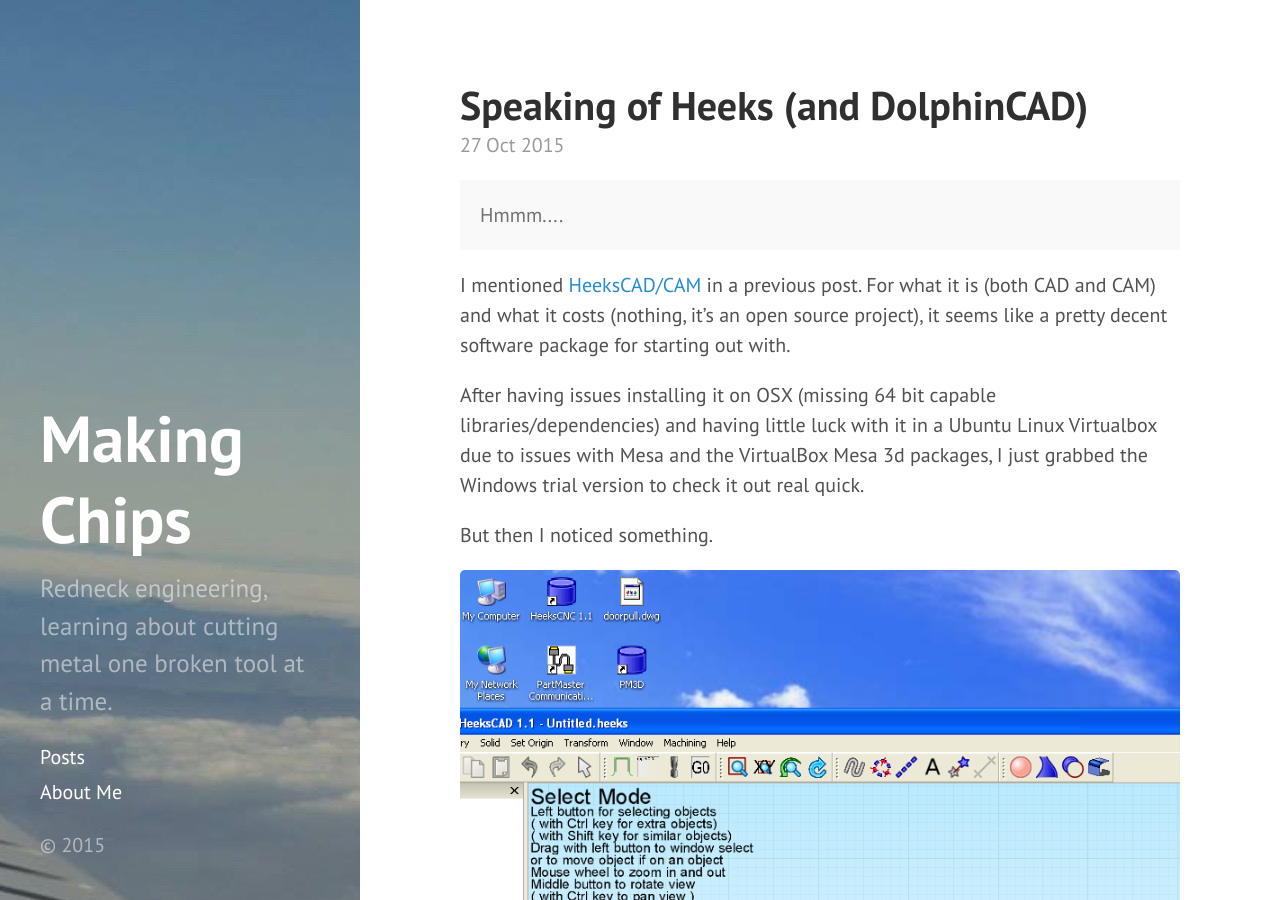
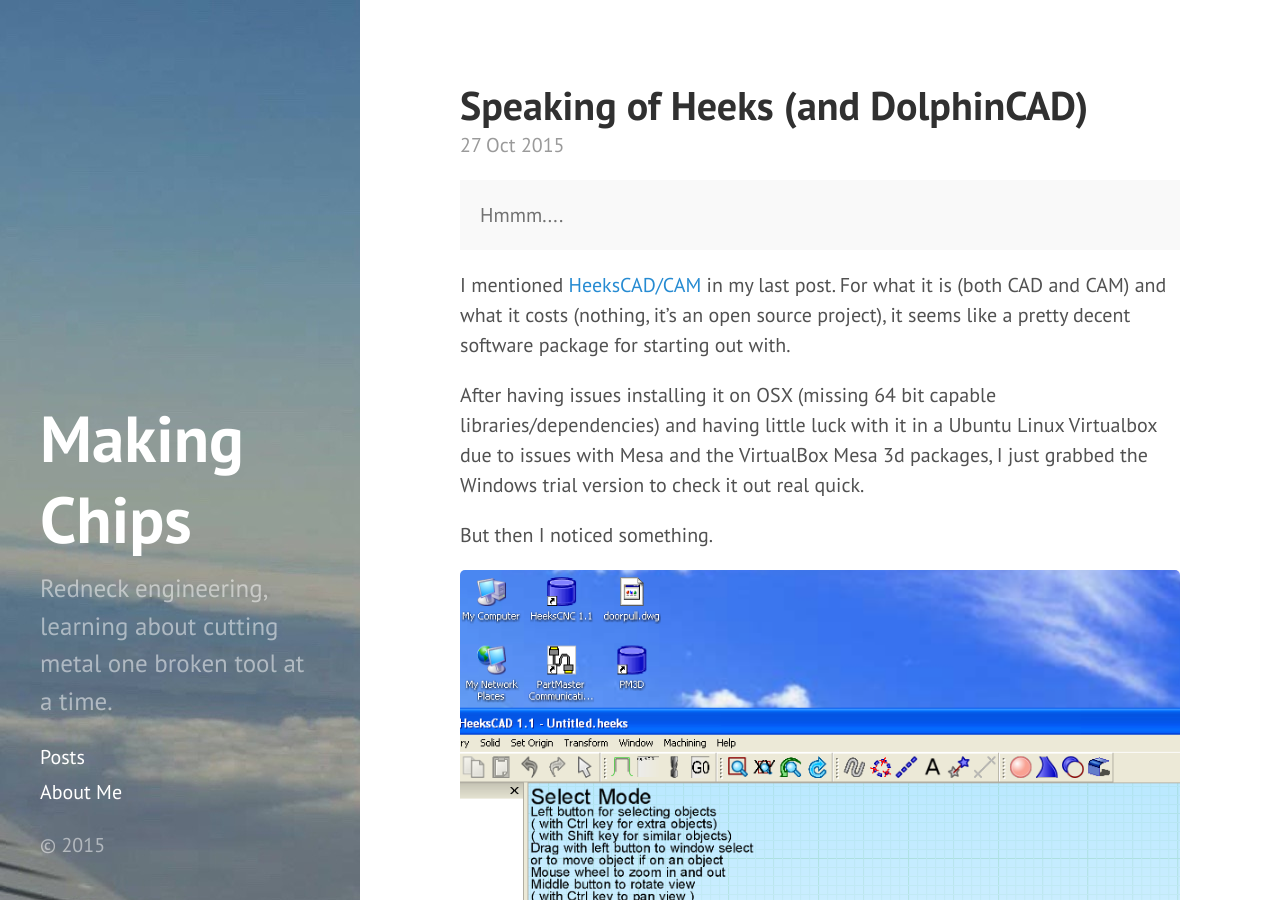
Before and after one commit to makingchips/makingchips.github.io, a Jekyll site: the page built from _posts/2015-10-27-SpeakingOf.md, in a window 1280 px wide and 900 px high. Built offline with Jekyll 4.4.1, drawn with Linux system fonts in a browser that asks for light colours; Markdown is read by kramdown in place of the engine named in the settings; comment, search, counter and statistics services are not loaded.

Commit message:
Update 2015-10-27-SpeakingOf.md

```diff
--- a/_posts/2015-10-27-SpeakingOf.md
+++ b/_posts/2015-10-27-SpeakingOf.md
@@ -8,7 +8,7 @@
 Hmmm....
 </p>
 
-I mentioned [HeeksCAD/CAM](https://github.com/Heeks/heekscad) in a previous post.  For what it is (both CAD and CAM) and what it costs (nothing, it's an open source project), it seems like a pretty decent software package for starting out with.
+I mentioned [HeeksCAD/CAM](https://github.com/Heeks/heekscad) in my last post.  For what it is (both CAD and CAM) and what it costs (nothing, it's an open source project), it seems like a pretty decent software package for starting out with.
 
 After having issues installing it on OSX (missing 64 bit capable libraries/dependencies) and having little luck with it in a Ubuntu Linux Virtualbox due to issues with Mesa and the VirtualBox Mesa 3d packages, I just grabbed the Windows trial version to check it out real quick.
 
```
